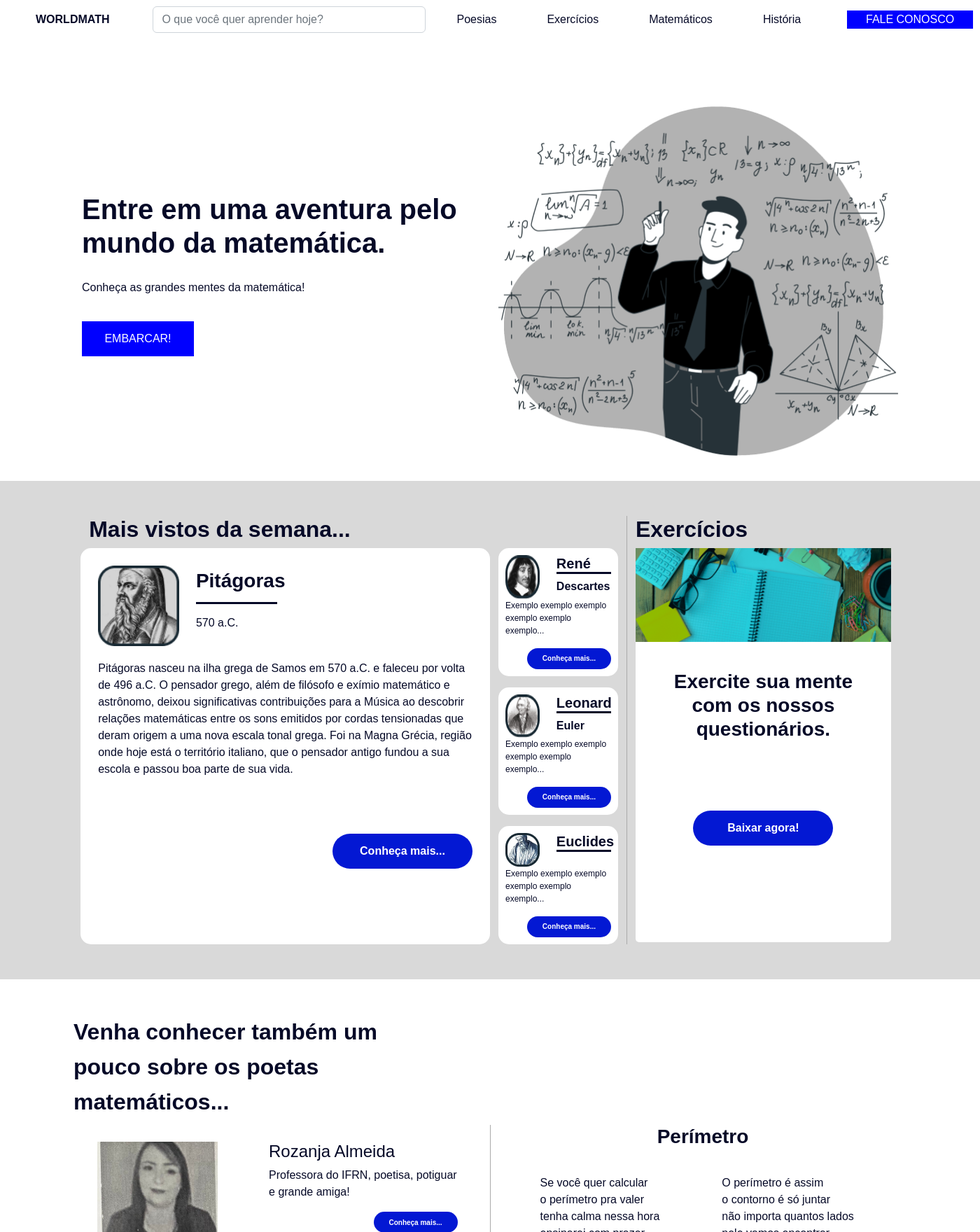
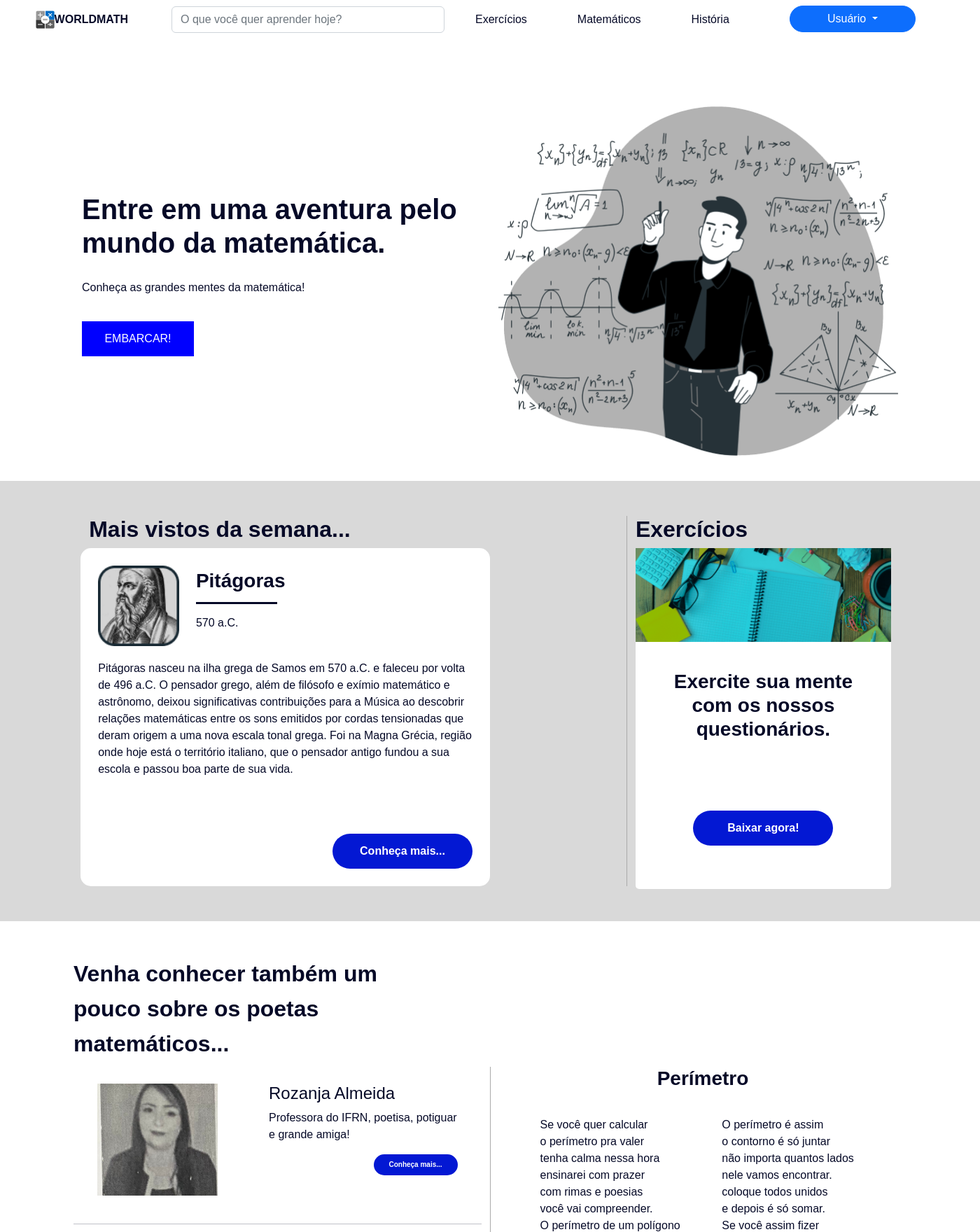
Before and after one commit to raphaeldecm/worldmath, a Django app: page / in a window 1400 px wide. Shown: the top 1760 px of the page at 70% size. Run offline with Django 4.2, Linux system fonts and the light colour scheme; parts of the project's set-up code (start-up, migrations or seed data) failed here and were passed over; some libraries are stand-ins or nearby versions.

Commit message:
Retoques-base.html

```diff
--- a/worldmath/Postagem/templates/index.html
+++ b/worldmath/Postagem/templates/index.html
@@ -24,6 +24,7 @@
                         <div class="col-xl-9 col-lg-8 col-md-10 pitagoras">
                             <div class="row d-flex align-items-center">
                                 <img class="col-3" src="{% static 'images/pitagoras.png' %}" alt="Pitagoras" alt="">
+
                                 <div class="col-3">
                                     <h3>Pitágoras</h3>
 
@@ -51,62 +52,7 @@
                                         mais...</button></a>
                             </div>
                         </div>
-                        <div class="col-xl-3 col-lg-4 col-md-4">
-                            <div class="filosofo marg">
-                                <div class="row">
-                                    <img class="col-xl-5 col-lg-5 col-md-4 col-3 " src="{% static 'images/descartes.png' %}" alt="descartes">
-                                    <div class="col-xl-7 col-lg-7 col-md-6 col-5">
-                                        <h5>René</h5>
 
-                                        <h6>Descartes</h6>
-                                    </div>
-                                </div>
-                                <p>Exemplo exemplo exemplo
-
-                                    exemplo exemplo exemplo...
-                                </p>
-                                <div class="d-flex justify-content-end">
-                                    <a href="#"><button type="button" class="conheca-peq ">Conheça
-                                            mais...</button></a>
-                                </div>
-                            </div>
-                            <div class="filosofo marg">
-                                <div class="row">
-                                    <img class="col-xl-5 col-lg-5 col-md-4 col-3 " src="{% static 'images/euler.png' %}" alt="euler">
-                                    <div class="col-xl-7 col-lg-7 col-md-6 col-5">
-                                        <h5>Leonard</h5>
-
-                                        <h6>Euler</h6>
-                                    </div>
-                                </div>
-                                <p>Exemplo exemplo exemplo
-
-                                    exemplo exemplo exemplo...
-                                </p>
-                                <div class="d-flex justify-content-end">
-                                    <a href="#"><button type="button" class="conheca-peq ">Conheça
-                                            mais...</button></a>
-                                </div>
-                            </div>
-                            <div class="filosofo">
-                                <div class="row">
-                                    <img class="col-xl-5 col-lg-5 col-md-4 col-3 " src="{% static 'images/euclides.png' %}" alt="euclides">
-                                    <div class="col-xl-7 col-lg-7 col-md-6 col-5">
-                                        <h5>Euclides</h5>
-
-                                        <h6></h6>
-                                    </div>
-                                </div>
-                                <p>Exemplo exemplo exemplo
-                                    exemplo exemplo exemplo...
-
-                                </p>
-                                <div class="d-flex justify-content-end">
-                                    <a href="euclides"><button type="button" class="conheca-peq ">Conheça
-                                            mais...</button></a>
-                                </div>
-                            </div>
-                        </div>
                     </div>
                 </div>
                 <div class="col-xl-4 col-lg-8 border-ex">
--- a/worldmath/Postagem/views.py
+++ b/worldmath/Postagem/views.py
@@ -14,7 +14,8 @@ from .filters import PostagemFilter
 def Login(request):
     return render(request, 'Login.html')
 
-class IndexView(generic.TemplateView):
+class IndexView(generic.ListView):
+    model = Postagem
     template_name = "index.html"
 
 class GalleryView(generic.ListView):
--- a/worldmath/core/views.py
+++ b/worldmath/core/views.py
@@ -1,5 +1,5 @@
 from django.shortcuts import render
-
+from django.views import generic
 
 # Create your views here.
 def Login(request):
--- a/worldmath/templates/base.html
+++ b/worldmath/templates/base.html
@@ -1,5 +1,6 @@
 {% load static %}
 {% load static i18n %}
+
 <!DOCTYPE html>
 {% get_current_language as LANGUAGE_CODE %}
 <html lang="{{ LANGUAGE_CODE }}">
@@ -60,9 +61,6 @@
                     </form>
                     <ul class="navbar-nav me-auto mb-2 mb-lg-0">
                         <li class="nav-item">
-                            <a class="nav-link" href="#">Poesias</a>
-                        </li>
-                        <li class="nav-item">
                             <a class="nav-link" href="{% url 'Postagem:exercicios' %}">Exercícios</a>
                         </li>
                         <li class="nav-item">
@@ -71,9 +69,23 @@
                         <li class="nav-item">
                             <a class="nav-link" href="{% url 'Postagem:Historia' %}">História</a>
                         </li>
-                        <a class="d-flex align-items-center" href="#"><button type="button"
-                                class="">FALE
-                                CONOSCO</button></a>
+                        <li style="margin-left: 20px;" class="nav-item dropdown">
+                            <button class="btn btn-primary dropdown-toggle rounded-pill" type="button"
+                                    id="navbarDropdown" data-toggle="dropdown" aria-haspopup="true"
+                                    aria-expanded="false">
+                                Usuário
+                            </button>
+                            <div class="dropdown-menu" aria-labelledby="navbarDropdown">
+                                {% if user.is_authenticated %}
+                                    <a class="dropdown-item" href="{% url 'account_logout' %}">Sair</a>
+                                {% else %}
+                                    <a class="dropdown-item{% if request.resolver_match.url_name == 'account_login' %} active{% endif %}"
+                                        href="{% url 'account_login' %}">Login</a>
+                                    <a class="dropdown-item" href="{% url 'account_signup' %}">Cadastrar</a>
+                                {% endif %}
+                            </div>
+                        </li>
+
                     </ul>
 
                 </div>
--- a/worldmath/users/permissions.py
+++ b/worldmath/users/permissions.py
@@ -3,12 +3,12 @@ from django.contrib.auth.mixins import UserPassesTestMixin
 
 class AdministradorPermission(UserPassesTestMixin):
     def test_func(self):
-        if self.request.user.groups.filter(name="Administrador"):
+        if self.request.user.groups.filter(name="Administrador").exists():
             return True
         return False
 
 class SuperAdministradorPermission(UserPassesTestMixin):
     def test_func(self):
-        if self.request.user.groups.filter(name="SuperAdministrador"):
+        if self.request.user.groups.filter(name="SuperAdministrador").exists():
             return True
         return False
```
Also changed, not shown: worldmath/Postagem/templates/dashboard/Postagem_List.html (+0 -31 lines), worldmath/Postagem/templates/signup.html (added, +62 -0 lines), worldmath/core/templates/login.html (added, +64 -0 lines), worldmath/static/css/style_gallery.css (+12 -21 lines), worldmath/core/models.py (line endings or trailing spaces).
